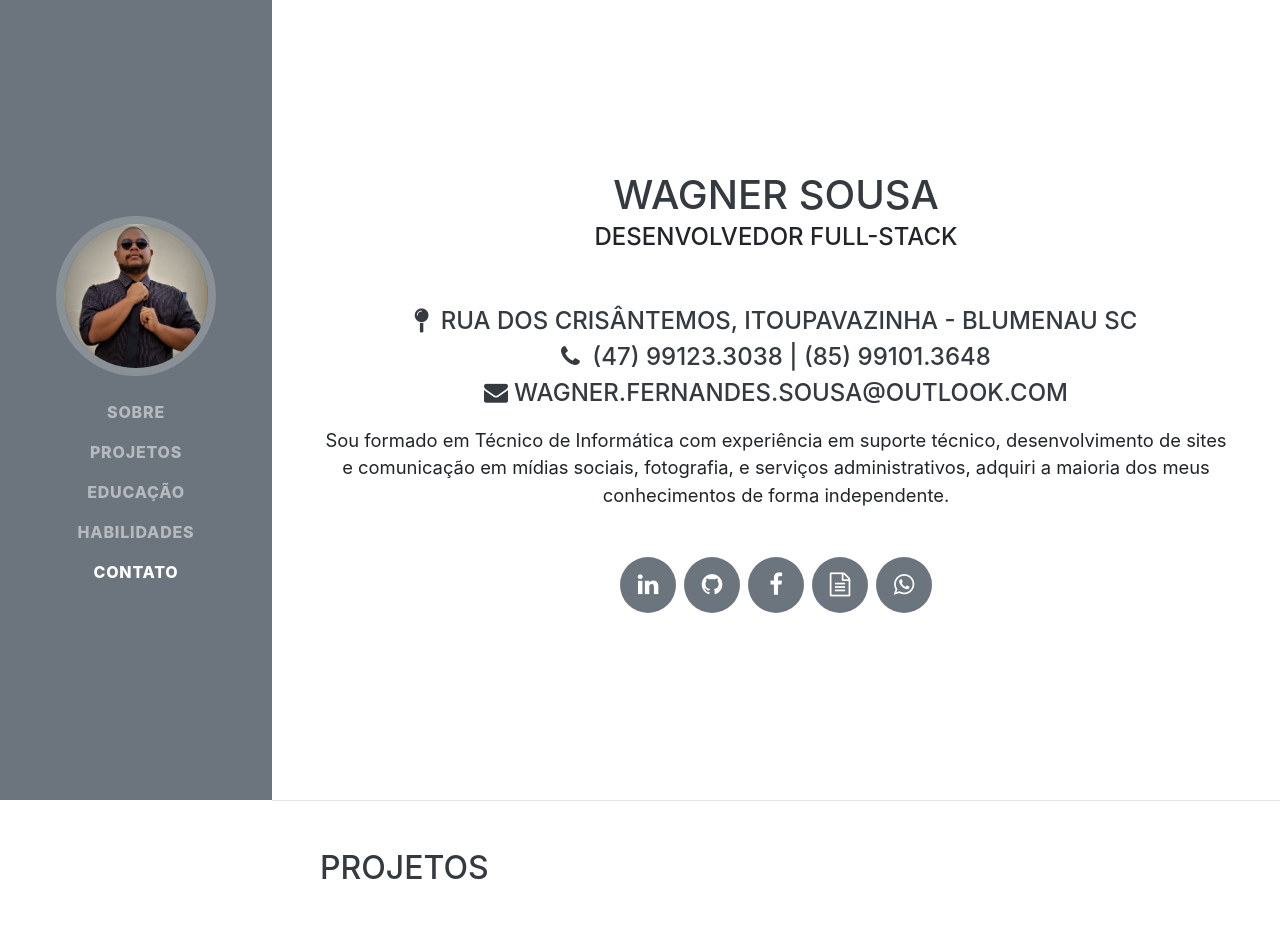
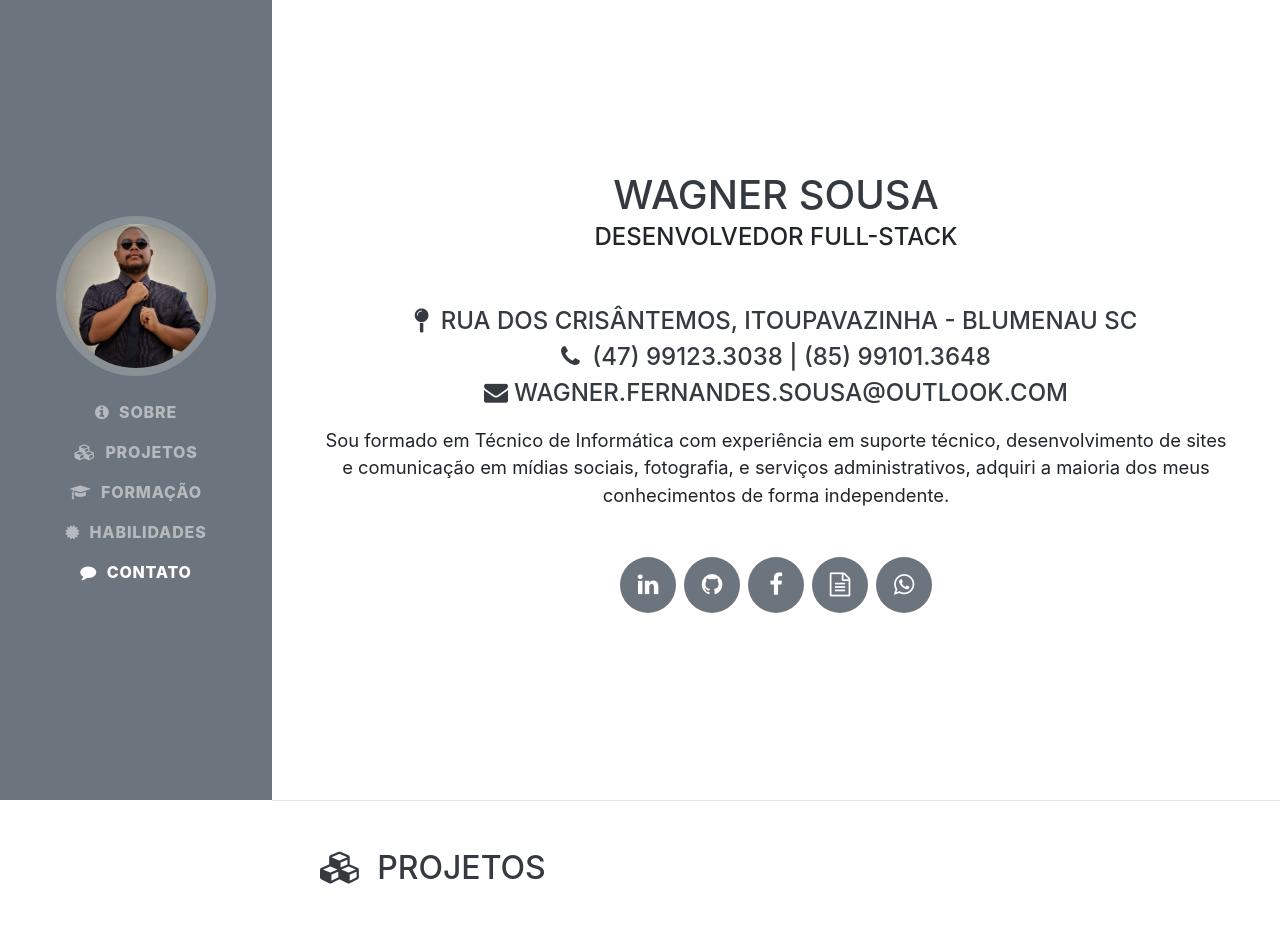
Before and after one commit to wagner-sousa/https-wagner-sousa.github.io-, a website with bundled scripts: page index.html in a window 1280 px wide. Shown: the top 932 px of the page. Built offline with nearby package versions, Linux system fonts and the light colour scheme; a web font is replaced by a local one.

Commit message:
Update fa icons

```diff
--- a/index.html
+++ b/index.html
@@ -37,19 +37,19 @@
                <div class="collapse navbar-collapse" id="navbarSupportedContent">
                     <ul class="navbar-nav">
                          <li class="nav-item">
-                              <a class="nav-link js-scroll-trigger" href="#about">Sobre</a>
+                              <a class="nav-link js-scroll-trigger" href="#about"><i class="fa fa-info-circle">&nbsp;&nbsp;</i>Sobre</a>
                          </li>
                          <li class="nav-item">
-                              <a class="nav-link js-scroll-trigger" href="#experience">Projetos</a>
+                              <a class="nav-link js-scroll-trigger" href="#experience"><i class="fa fa-cubes">&nbsp;&nbsp;</i>Projetos</a>
                          </li>
                          <li class="nav-item">
-                              <a class="nav-link js-scroll-trigger" href="#education">Educação</a>
+                              <a class="nav-link js-scroll-trigger" href="#education"><i class="fa fa-graduation-cap">&nbsp;&nbsp;</i>Formação</a>
                          </li>
                          <li class="nav-item">
-                              <a class="nav-link js-scroll-trigger" href="#skills">Habilidades</a>
+                              <a class="nav-link js-scroll-trigger" href="#skills"><i class="fa fa-certificate">&nbsp;&nbsp;</i>Habilidades</a>
                          </li>
                          <li class="nav-item">
-                              <a class="nav-link js-scroll-trigger" href="#interests">Contato</a>
+                              <a class="nav-link js-scroll-trigger" href="#interests"><i class="fa fa-comment">&nbsp;&nbsp;</i>Contato</a>
                          </li>
                     </ul>
                </div>
@@ -103,7 +103,7 @@
 
                <section class="resume-section p-3 p-lg-5 d-flex justify-content-center" id="experience">
                     <div class="w-100">
-                         <h2 class="mb-5">Projetos</h2>
+                         <h2 class="mb-5"><i class="fa fa-cubes">&nbsp;&nbsp;</i>Projetos</h2>
                          <div class="album py-5">
                               <div class="container">
 
@@ -196,7 +196,7 @@
 
                <section class="resume-section p-3 p-lg-5 d-flex align-items-center" id="education">
                     <div class="w-100">
-                         <h2 class="mb-5">Educação</h2>
+                         <h2 class="mb-5"><i class="fa fa-graduation-cap">&nbsp;&nbsp;</i>Formação</h2>
 
                          <div class="resume-item d-flex flex-column flex-md-row justify-content-between">
                               <div class="resume-content">
@@ -235,7 +235,7 @@
 
                <section class="resume-section p-3 p-lg-5 d-flex align-items-center" id="skills">
                     <div class="w-100">
-                         <h2 class="mb-5">Habilidades</h2>
+                         <h2 class="mb-5"><i class="fa fa-certificate">&nbsp;&nbsp;</i>Habilidades</h2>
 
                          <div class="subheading mb-3">WEB</div>
                          <div class="notice notice-success">
@@ -285,7 +285,7 @@
 
                <section class="resume-section p-3 p-lg-5 d-flex align-items-center" id="interests">
                     <div class="w-100">
-                         <h2 class="mb-5">Contato</h2>
+                         <h2 class="mb-5"><i class="fa fa-comment">&nbsp;&nbsp;</i>Contato</h2>
                          <form action="https://formspree.io/wagner.fernandes.sousa@outlook.com" method="POST" class="col-md-5">
                               <input name="name" type="text" placeholder="Nome" class="form-control mb-2 rounded-0">
                               <input name="phone" type="tel" placeholder="Telefone" class="form-control mb-2 rounded-0">
```
